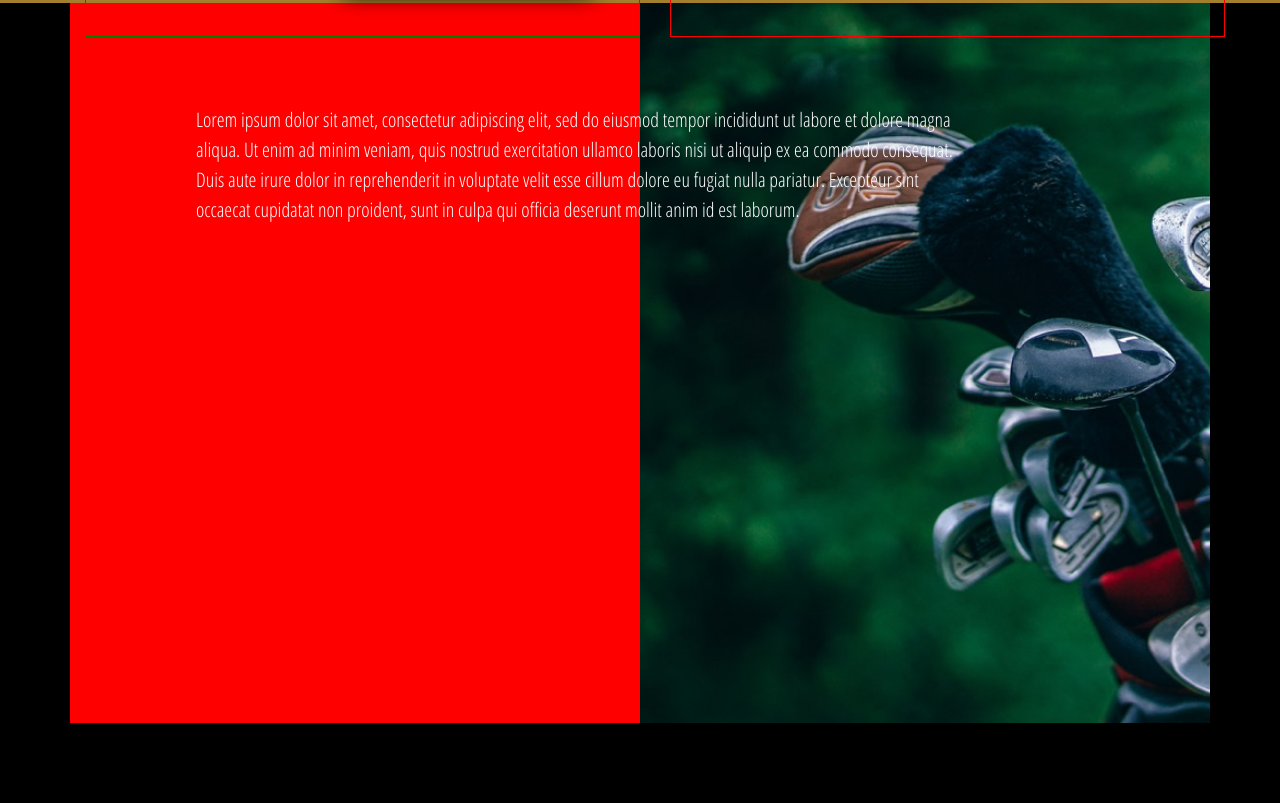
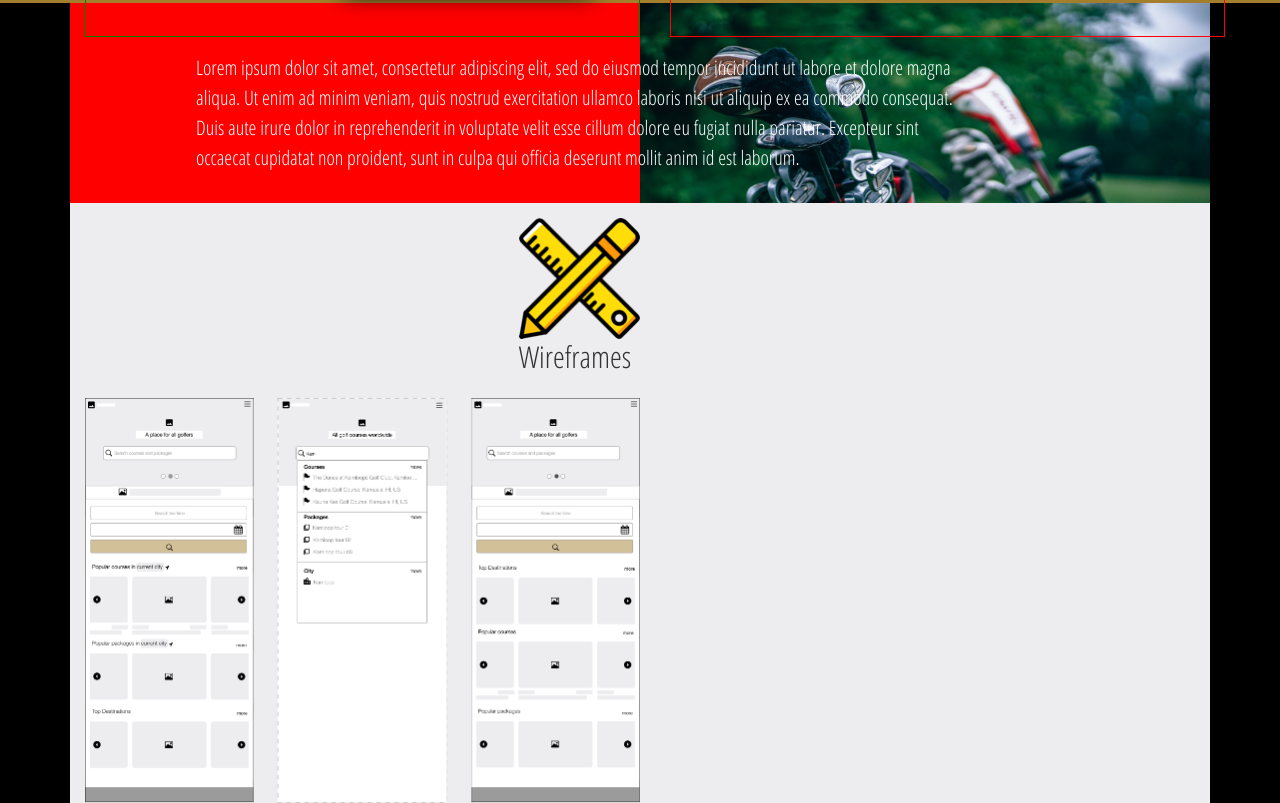
Before and after one commit to AyeMinAM/PROJECT, a website: page projectB.html in a window 1280 px wide. Shown: the part 797-1600 px from the top of the page. Before the commit the page ends 1520 px from the top, so only its background shows below. Drawn offline with Linux system fonts and the light colour scheme; grey boxes are pictures that could not be loaded.

Commit message:
wireframe section-01

```diff
--- a/projectB.html
+++ b/projectB.html
@@ -118,7 +118,14 @@ h1{
                   <div class="col-lg-6 col-md-6 second-half"></div>
               </div>
           </div> <!--end of parents-->
+          <section class="section-wireframe">
+            <div class="flex-center-h-v margin-15-t-b">
+                <h3> <img class="icons-title" src="img/icon-wireframes.png">Wireframes</h3>
+            </div>
+            <img class="img-responsive" src="img/Section-01.png">
+          </section>
     </div><!--end of container->
+
 
 
 
--- a/scss/burmeseboyyo.scss
+++ b/scss/burmeseboyyo.scss
@@ -74,6 +74,9 @@
             display: flex;
             align-items: center;
             justify-content: center;
+          }
+          .text-center{
+          	text-align:center;
           }
 
 section.projectA{
@@ -422,7 +425,7 @@ section.navigate-portfolio {
 		}
 
 				.first-half{
-  					height:90vh;
+  					height:200px;
   					background:red;
 					}
 
@@ -434,7 +437,13 @@ section.navigate-portfolio {
 			}
 }
 
+.section-wireframe{
 
+	img{
+	width:50%;
+	text-align:center;
+}
+}
 
 
 
```
Also changed, not shown: scss/burmeseboyyo.css, scss/clean-blog.css, 2 other files.
